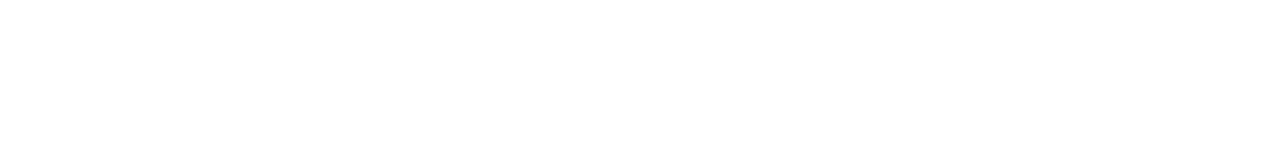
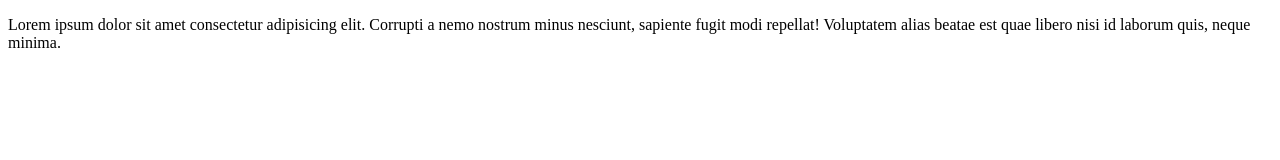
Before and after one commit to ShahriarAlam47/my-first-github-repo, a plain HTML site: page index.html in a window 1280 px wide. Drawn offline with Linux system fonts and the light colour scheme.

Commit message:
my second commit

```diff
--- a/index.html
+++ b/index.html
@@ -6,6 +6,6 @@
     <title>My First Ever Github Repo</title>
 </head>
 <body>
-
+    <p>Lorem ipsum dolor sit amet consectetur adipisicing elit. Corrupti a nemo nostrum minus nesciunt, sapiente fugit modi repellat! Voluptatem alias beatae est quae libero nisi id laborum quis, neque minima.</p>
 </body>
 </html>
```
